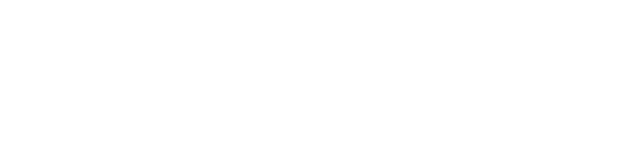
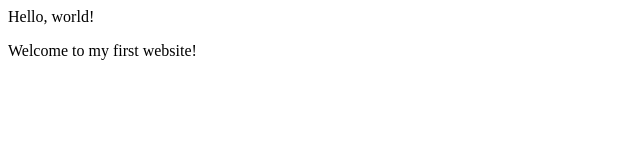
Before and after one commit to omukankurunziza/my-first-webpage, a plain HTML site: page my-first-website.html in a window 1280 px wide. Shown: the whole page, without its empty margins (0-640 px from the left). Drawn offline with Linux system fonts and the light colour scheme.

Commit message:
add paragraph block elements to the page

```diff
--- a/my-first-website.html
+++ b/my-first-website.html
@@ -4,6 +4,7 @@
             <title>My first website!</title>
         </head>
         <body>
-
+            <p>Hello, world!</p>
+            <p>Welcome to my first website!</p>
         </body>
     </html>
```
